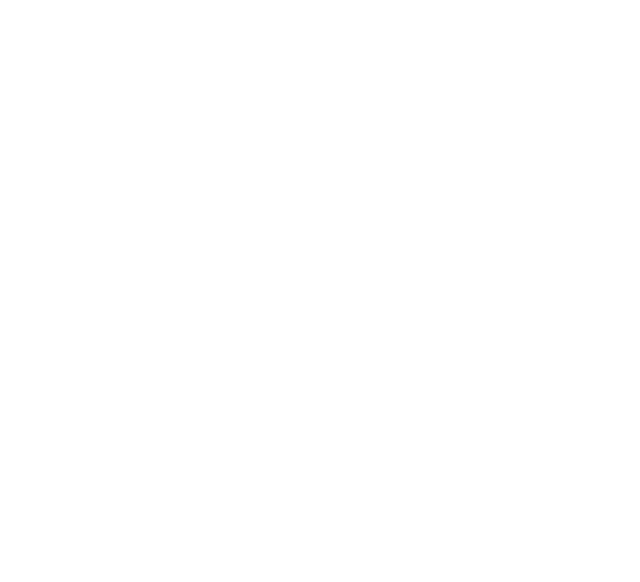
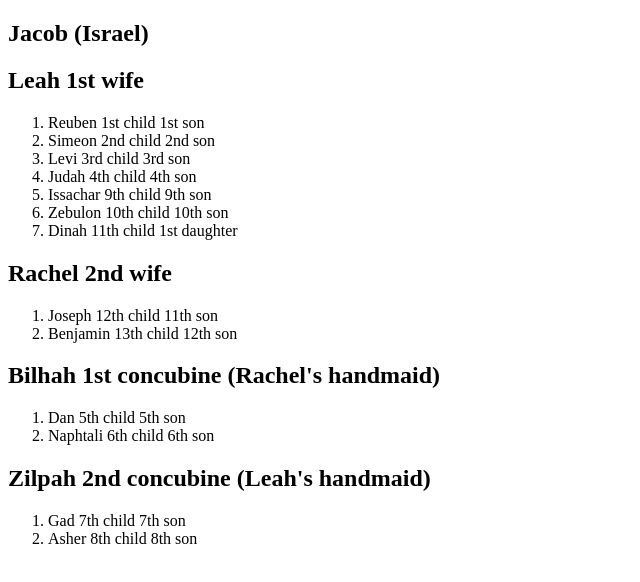
Before and after one commit to dannyvorton/12patriarchs, an Angular app: page / in a window 1280 px wide. Shown: the top 582 px of the page, without its empty margins (0-640 px from the left). Built offline with nearby package versions, Linux system fonts and the light colour scheme.

Commit message:
remove template add section

```diff
--- a/src/app/app.component.html
+++ b/src/app/app.component.html
@@ -1,6 +1,6 @@
 <router-outlet />
 
-<template>
+<section>
   <h1>Jacob &#40;Israel&#41;</h1>
     <h2>Leah 1st wife</h2>
       <ol>
@@ -27,4 +27,4 @@
         <li>Gad 7th child 7th son</li>
         <li>Asher 8th child 8th son</li>
       </ol>
-</template>
+</section>
```
